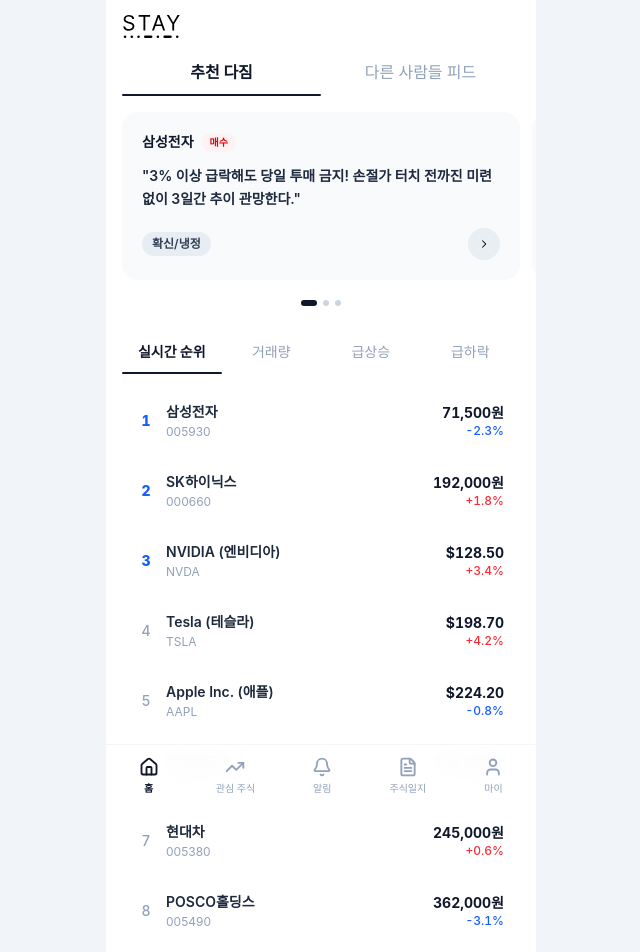
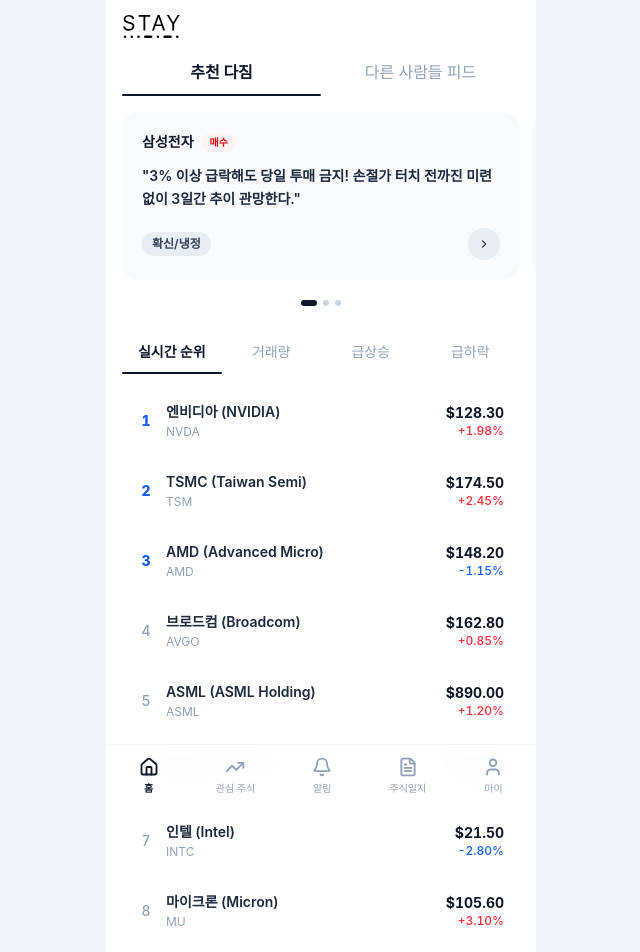
Before and after one commit to JJJ-un/STAY, a React (Vite) app in the folder frontend/: page / in a window 1280 px wide. Shown: the top 952 px of the page, without its empty margins (319-959 px from the left). Built offline with nearby package versions, Linux system fonts and the light colour scheme; a web font is replaced by a local one.

Commit message:
feat: 차트 시세 API 연동 및 종목 티커 라우팅 적용

```diff
--- a/frontend/src/App.tsx
+++ b/frontend/src/App.tsx
@@ -103,8 +103,8 @@ export function App() {
   // 경로에 따른 메인 본문 콘텐츠 렌더링
   const renderPage = () => {
     if (pathname.startsWith('/stock/')) {
-      const stockId = pathname.replace('/stock/', '') || '1'
-      return <StockDetailPage stockId={stockId} onNavigate={handleNavigate} />
+      const ticker = pathname.replace('/stock/', '') || 'NVDA'
+      return <StockDetailPage ticker={ticker} onNavigate={handleNavigate} />
     }
 
     if (pathname.startsWith('/journal/detail')) {
--- a/frontend/src/entities/stock/api/stockApi.ts
+++ b/frontend/src/entities/stock/api/stockApi.ts
@@ -1,5 +1,5 @@
 import { apiClient } from '@/shared/api'
-import type { StockResponse } from '../model/types'
+import type { StockResponse, StockChartItem, ChartRangeType } from '../model/types'
 
 export interface ApiResponse<T> {
   success: boolean
@@ -15,3 +15,20 @@ export async function getStockDetail(ticker: string): Promise<StockResponse> {
   const res = await apiClient.get<ApiResponse<StockResponse>>(`/stocks/ticker/${ticker}`)
   return res.data.data
 }
+
+/**
+ * 종목 5대 기간별 차트 시세 데이터 조회 (1일/1주/3개월/1년/5년)
+ */
+export async function getStockChart(
+  ticker: string,
+  range: ChartRangeType = 'MONTH_3',
+  baseDate?: string
+): Promise<StockChartItem[]> {
+  const params: Record<string, string> = { range }
+  if (baseDate) params.baseDate = baseDate
+
+  const res = await apiClient.get<ApiResponse<StockChartItem[]>>(`/stocks/${ticker}/charts`, {
+    params,
+  })
+  return res.data.data
+}
--- a/frontend/src/entities/stock/model/types.ts
+++ b/frontend/src/entities/stock/model/types.ts
@@ -1,5 +1,15 @@
 // 5대 차트 기간 탭
 export type ChartRangeType = 'DAY_1' | 'WEEK_1' | 'MONTH_3' | 'YEAR_1' | 'YEAR_5'
+
+// 백엔드 StockChartResponse DTO (실제 차트 시세 데이터)
+export interface StockChartItem {
+  dateTime: string // 일봉: YYYY-MM-DD, 5분봉: YYYY-MM-DD HH:mm:ss
+  price: number
+  high?: number
+  low?: number
+  rate?: number
+  volume?: number
+}
 
 // 타임라인 마커 팝업용 일지 요약 DTO
 export interface JournalMarkerSummary {
--- a/frontend/src/features/stock-chart/ui/StockChartCanvas.tsx
+++ b/frontend/src/features/stock-chart/ui/StockChartCanvas.tsx
@@ -1,16 +1,18 @@
-import { useEffect, useRef } from 'react'
+import { useEffect, useRef, useState } from 'react'
 import { createChart, type IChartApi, type ISeriesApi, AreaSeries, type Time } from 'lightweight-charts'
-import type { ChartRangeType } from '@/entities/stock'
-import { MOCK_CHART_SERIES } from '../model/mock'
+import { getStockChart, type ChartRangeType } from '@/entities/stock'
+import { MOCK_CHART_SERIES, toChartTime } from '../model/mock'
 
 interface StockChartCanvasProps {
+  ticker?: string
   range: ChartRangeType
 }
 
-export function StockChartCanvas({ range }: StockChartCanvasProps) {
+export function StockChartCanvas({ ticker = 'NVDA', range }: StockChartCanvasProps) {
   const chartContainerRef = useRef<HTMLDivElement>(null)
   const chartRef = useRef<IChartApi | null>(null)
   const seriesRef = useRef<ISeriesApi<'Area'> | null>(null)
+  const [isLoading, setIsLoading] = useState<boolean>(false)
 
   // 1. 차트 인스턴스 생성 및 캔버스 초기화
   useEffect(() => {
@@ -76,7 +78,7 @@ export function StockChartCanvas({ range }: StockChartCanvasProps) {
     }
   }, [])
 
-  // 2. 탭 전환 시 시세 데이터 및 시간축 포맷 갱신
+  // 2. 탭 전환 또는 ticker 변경 시 실제 API 데이터 페칭 및 캔버스 갱신
   useEffect(() => {
     if (!seriesRef.current || !chartRef.current) return
 
@@ -88,14 +90,46 @@ export function StockChartCanvas({ range }: StockChartCanvasProps) {
       },
     })
 
-    const data = MOCK_CHART_SERIES[range]
-    seriesRef.current.setData(data as { time: Time; value: number }[])
-    chartRef.current.timeScale().fitContent()
-  }, [range])
+    let isMounted = true
+    setIsLoading(true)
+
+    getStockChart(ticker, range)
+      .then((items) => {
+        if (!isMounted || !seriesRef.current || !chartRef.current) return
+
+        if (items && items.length > 0) {
+          const chartData = items.map((item) => ({
+            time: toChartTime(item.dateTime, isMinute),
+            value: item.price,
+          }))
+          seriesRef.current.setData(chartData)
+        } else {
+          // 데이터가 없을 경우 Mock 폴백
+          seriesRef.current.setData(MOCK_CHART_SERIES[range] as { time: Time; value: number }[])
+        }
+        chartRef.current.timeScale().fitContent()
+      })
+      .catch(() => {
+        if (!isMounted || !seriesRef.current || !chartRef.current) return
+        // API 에러 시에도 안전하게 Mock 폴백
+        seriesRef.current.setData(MOCK_CHART_SERIES[range] as { time: Time; value: number }[])
+        chartRef.current.timeScale().fitContent()
+      })
+      .finally(() => {
+        if (isMounted) setIsLoading(false)
+      })
+
+    return () => {
+      isMounted = false
+    }
+  }, [ticker, range])
 
   return (
     <div className="relative pt-1 w-full overflow-hidden">
-      <div ref={chartContainerRef} className="w-full" />
+      <div
+        ref={chartContainerRef}
+        className={`w-full transition-opacity duration-300 ${isLoading ? 'opacity-50' : 'opacity-100'}`}
+      />
     </div>
   )
 }
--- a/frontend/src/pages/main/MainPage.tsx
+++ b/frontend/src/pages/main/MainPage.tsx
@@ -44,7 +44,7 @@ export function MainPage({ onNavigate }: MainPageProps) {
               <StockList
                 filter={stockFilter}
                 showRank={true}
-                onSelectStock={(stockId) => onNavigate?.(`/stock/${stockId}`)}
+                onSelectStock={(ticker) => onNavigate?.(`/stock/${ticker}`)}
               />
             </div>
           </div>
--- a/frontend/src/pages/stock-detail/StockDetailPage.tsx
+++ b/frontend/src/pages/stock-detail/StockDetailPage.tsx
@@ -5,23 +5,20 @@ import { StockChart } from '@/widgets/stock-chart'
 import { getStockDetail, type StockResponse } from '@/entities/stock'
 
 interface StockDetailPageProps {
-  stockId: string
+  ticker?: string
   onNavigate?: (path: string) => void
 }
 
-export function StockDetailPage({ stockId, onNavigate }: StockDetailPageProps) {
+export function StockDetailPage({ ticker = 'NVDA', onNavigate }: StockDetailPageProps) {
   const [stock, setStock] = useState<StockResponse | null>(null)
   const [isLoading, setIsLoading] = useState<boolean>(true)
 
-  // 실제 백엔드 종목 상세 API 연동 (티커 기준 또는 기본 NVDA)
+  // 실제 백엔드 종목 상세 API 연동 (100% 티커 단일 체계)
   useEffect(() => {
     let isMounted = true
     setIsLoading(true)
 
-    // stockId가 숫자 1 등인 경우 기본 NVDA, 문자열이면 해당 티커로 호출
-    const targetTicker = (!stockId || stockId === '1') ? 'NVDA' : stockId
-
-    getStockDetail(targetTicker)
+    getStockDetail(ticker)
       .then((data) => {
         if (isMounted) {
           setStock(data)
@@ -34,8 +31,8 @@ export function StockDetailPage({ stockId, onNavigate }: StockDetailPageProps) {
           // 백엔드 미실행 시 안전한 기본 시세 세팅
           setStock({
             stockId: 1,
-            name: '엔비디아',
-            ticker: 'NVDA',
+            name: ticker === 'NVDA' ? '엔비디아 (NVIDIA)' : ticker,
+            ticker: ticker,
             currentPrice: 128.3,
             changePrice: 2.5,
             changeRate: 1.98,
@@ -49,7 +46,7 @@ export function StockDetailPage({ stockId, onNavigate }: StockDetailPageProps) {
     return () => {
       isMounted = false
     }
-  }, [stockId])
+  }, [ticker])
 
   const handleWriteJournal = () => {
     if (onNavigate && stock) {
@@ -66,14 +63,14 @@ export function StockDetailPage({ stockId, onNavigate }: StockDetailPageProps) {
   return (
     <div className="flex-1 p-4 space-y-5 bg-white">
       <StockHeader stock={stock} isLoading={isLoading} />
-      <StockChart onJournalClick={handleJournalClick} />
+      <StockChart ticker={ticker} onJournalClick={handleJournalClick} />
 
       {/* 3. 이 종목 나만의 매매 원칙 */}
       <div className="bg-slate-50/80 p-4 rounded-3xl space-y-3">
         <div className="flex items-center gap-1.5 text-blue-600">
           <ShieldAlert className="w-4 h-4" />
           <h2 className="text-xs font-black text-slate-900">
-            {stock?.name || '종목'} 나만의 원칙 체크
+            {stock?.name || ticker} 나만의 원칙 체크
           </h2>
         </div>
         <ul className="space-y-2">
@@ -96,7 +93,7 @@ export function StockDetailPage({ stockId, onNavigate }: StockDetailPageProps) {
           className="w-full py-4 px-4 bg-slate-900 hover:bg-slate-800 active:scale-[0.99] text-white font-black text-sm rounded-2xl shadow-lg transition-all flex items-center justify-center gap-2 cursor-pointer"
         >
           <Edit3 className="w-4 h-4" />
-          {stock?.name || '종목'} 주식일지 작성하기
+          {stock?.name || ticker} 주식일지 작성하기
         </button>
       </div>
     </div>
--- a/frontend/src/pages/stock/StockPage.tsx
+++ b/frontend/src/pages/stock/StockPage.tsx
@@ -35,7 +35,7 @@ export function StockPage({ onNavigate }: StockPageProps) {
         <StockList
           filter={activeFilter}
           showRank={false}
-          onSelectStock={(stockId) => onNavigate?.(`/stock/${stockId}`)}
+          onSelectStock={(ticker) => onNavigate?.(`/stock/${ticker}`)}
         />
       </div>
     </div>
--- a/frontend/src/widgets/stock-chart/ui/StockChart.tsx
+++ b/frontend/src/widgets/stock-chart/ui/StockChart.tsx
@@ -9,10 +9,11 @@ import {
 } from '@/features/timeline-markers'
 
 interface StockChartProps {
+  ticker?: string
   onJournalClick?: (journalId: number) => void
 }
 
-export function StockChart({ onJournalClick }: StockChartProps) {
+export function StockChart({ ticker = 'NVDA', onJournalClick }: StockChartProps) {
   const [range, setRange] = useState<ChartRangeType>('MONTH_3')
   const [selectedMarker, setSelectedMarker] = useState<StockTimelineMarker | null>(
     ALL_MOCK_TIMELINE_MARKERS[1]
@@ -42,7 +43,7 @@ export function StockChart({ onJournalClick }: StockChartProps) {
         />
 
         {/* 📈 [Feature 1] 캔버스 차트 영역 */}
-        <StockChartCanvas range={range} />
+        <StockChartCanvas ticker={ticker} range={range} />
 
         {/* 📍 [Feature 2] 차트 하단 타임라인 마커 뱃지 레일 */}
         <TimelineMarkerRail
--- a/frontend/src/widgets/stock-list/StockList.tsx
+++ b/frontend/src/widgets/stock-list/StockList.tsx
@@ -18,108 +18,113 @@ export const MOCK_STOCKS: StockItem[] = [
   {
     id: '1',
     rank: 1,
-    name: '삼성전자',
-    code: '005930',
-    market: 'KR',
-    price: '71,500원',
-    changeRate: '-2.3%',
-    rateNum: -2.3,
-    volumeNum: 14500000,
-    isDown: true,
+    name: '엔비디아 (NVIDIA)',
+    code: 'NVDA',
+    market: 'US',
+    price: '$128.30',
+    changeRate: '+1.98%',
+    rateNum: 1.98,
+    volumeNum: 45120300,
+    isUp: true,
   },
   {
     id: '2',
     rank: 2,
-    name: 'SK하이닉스',
-    code: '000660',
-    market: 'KR',
-    price: '192,000원',
-    changeRate: '+1.8%',
-    rateNum: 1.8,
-    volumeNum: 8200000,
+    name: 'TSMC (Taiwan Semi)',
+    code: 'TSM',
+    market: 'US',
+    price: '$174.50',
+    changeRate: '+2.45%',
+    rateNum: 2.45,
+    volumeNum: 28400000,
     isUp: true,
   },
   {
     id: '3',
     rank: 3,
-    name: 'NVIDIA (엔비디아)',
-    code: 'NVDA',
+    name: 'AMD (Advanced Micro)',
+    code: 'AMD',
     market: 'US',
-    price: '$128.50',
-    changeRate: '+3.4%',
-    rateNum: 3.4,
-    volumeNum: 12000000,
-    isUp: true,
+    price: '$148.20',
+    changeRate: '-1.15%',
+    rateNum: -1.15,
+    volumeNum: 31200000,
+    isDown: true,
   },
   {
     id: '4',
     rank: 4,
-    name: 'Tesla (테슬라)',
-    code: 'TSLA',
+    name: '브로드컴 (Broadcom)',
+    code: 'AVGO',
     market: 'US',
-    price: '$198.70',
-    changeRate: '+4.2%',
-    rateNum: 4.2,
-    volumeNum: 11000000,
+    price: '$162.80',
+    changeRate: '+0.85%',
+    rateNum: 0.85,
+    volumeNum: 18900000,
     isUp: true,
   },
   {
     id: '5',
     rank: 5,
-    name: 'Apple Inc. (애플)',
-    code: 'AAPL',
+    name: 'ASML (ASML Holding)',
+    code: 'ASML',
     market: 'US',
-    price: '$224.20',
-    changeRate: '-0.8%',
-    rateNum: -0.8,
+    price: '$890.00',
+    changeRate: '+1.20%',
+    rateNum: 1.20,
     volumeNum: 9500000,
-    isDown: true,
+    isUp: true,
   },
   {
     id: '6',
     rank: 6,
-    name: '한미반도체',
-    code: '042700',
-    market: 'KR',
-    price: '104,500원',
-    changeRate: '0.0%',
-    rateNum: 0.0,
-    volumeNum: 3100000,
+    name: '퀄컴 (Qualcomm)',
+    code: 'QCOM',
+    market: 'US',
+    price: '$168.40',
+    changeRate: '-0.65%',
+    rateNum: -0.65,
+    volumeNum: 14200000,
+    isDown: true,
   },
   {
     id: '7',
     rank: 7,
-    name: '현대차',
-    code: '005380',
-    market: 'KR',
-    price: '245,000원',
-    changeRate: '+0.6%',
-    rateNum: 0.6,
-    volumeNum: 2800000,
-    isUp: true,
+    name: '인텔 (Intel)',
+    code: 'INTC',
+    market: 'US',
+    price: '$21.50',
+    changeRate: '-2.80%',
+    rateNum: -2.80,
+    volumeNum: 52100000,
+    isDown: true,
   },
   {
     id: '8',
     rank: 8,
-    name: 'POSCO홀딩스',
-    code: '005490',
-    market: 'KR',
-    price: '362,000원',
-    changeRate: '-3.1%',
-    rateNum: -3.1,
-    volumeNum: 4200000,
-    isDown: true,
+    name: '마이크론 (Micron)',
+    code: 'MU',
+    market: 'US',
+    price: '$105.60',
+    changeRate: '+3.10%',
+    rateNum: 3.10,
+    volumeNum: 22800000,
+    isUp: true,
   },
 ]
 
 interface StockListProps {
   filter?: StockFilterType
   showRank?: boolean
-  onSelectStock?: (stockId: string) => void
+  onSelectStock?: (ticker: string) => void
 }
 
-export function StockList({ filter = 'RANK', showRank = true, onSelectStock }: StockListProps) {
-  // 탭 선택에 따른 실시간 정렬
+export function StockList({
+  filter = 'RANK',
+  showRank = true,
+  onSelectStock,
+}: StockListProps) {
+  // 필터 정렬 로직
   const sortedStocks = [...MOCK_STOCKS].sort((a, b) => {
     if (filter === 'RANK') {
       return a.rank - b.rank
@@ -141,12 +146,11 @@ export function StockList({ filter = 'RANK', showRank = true, onSelectStock }: S
       {sortedStocks.map((stock, idx) => (
         <div
           key={stock.id}
-          onClick={() => onSelectStock?.(stock.id)}
+          onClick={() => onSelectStock?.(stock.code)}
           className="p-4 flex items-center justify-between hover:bg-slate-50 transition-colors cursor-pointer active:bg-slate-100"
         >
           {/* 종목 좌측 순위 및 종목명/티커 */}
           <div className="flex items-center gap-3">
-            {/* showRank가 true일 때만 순위 번호 노출 */}
             {showRank && (
               <span
                 className={`text-sm font-bold w-4 text-center tabular-nums ${
--- a/frontend/src/widgets/stock-list/index.ts
+++ b/frontend/src/widgets/stock-list/index.ts
@@ -1 +1,2 @@
 export { StockList } from './StockList'
+export type { StockFilterType, StockItem } from './StockList'
```
